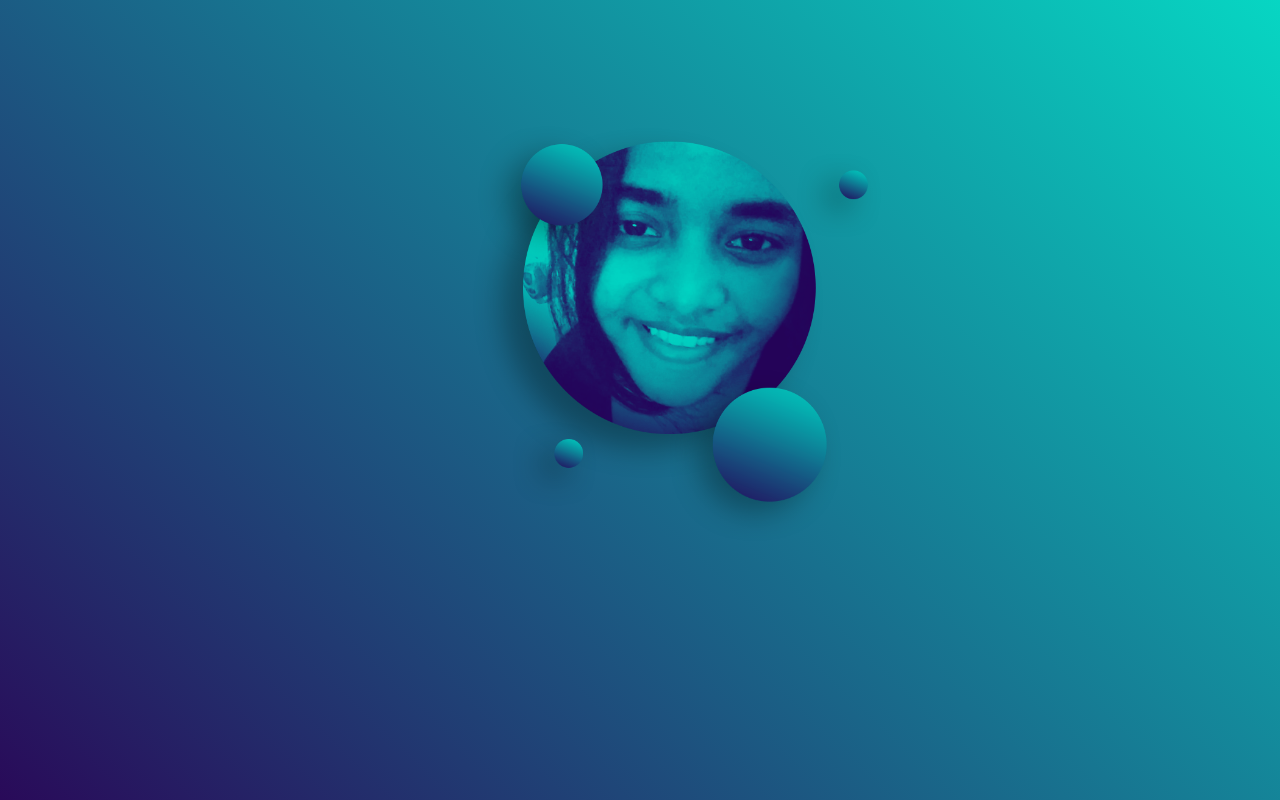
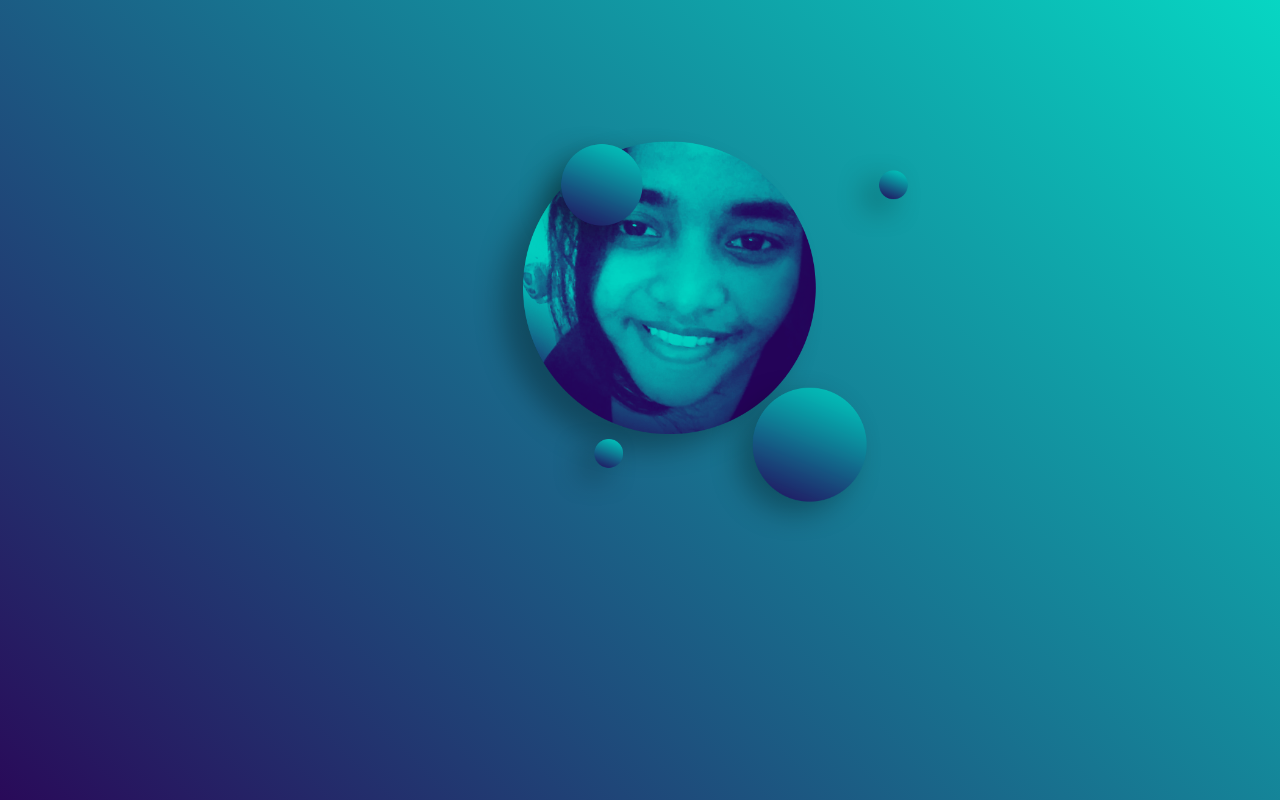
Before and after one commit to keepbrewing/myportfolio, a plain HTML site: page index.html in a window 1280 px wide. Drawn offline with Linux system fonts and the light colour scheme.

Commit message:
Add files via upload

```diff
--- a/css/styles.css
+++ b/css/styles.css
@@ -40,7 +40,7 @@ main{
 	max-width: 100%;
 	height: auto;
 	position: absolute;
-	left: 470px;
+	left: 510px;
 	top: -130px;
 	z-index: 23;
 }
```
